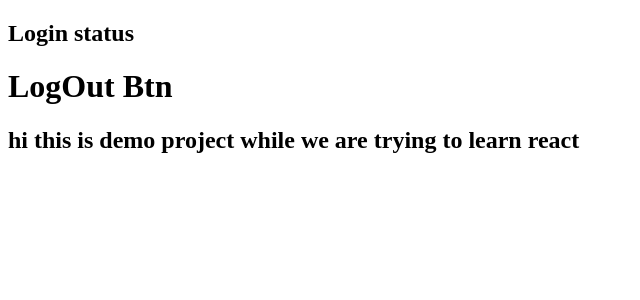
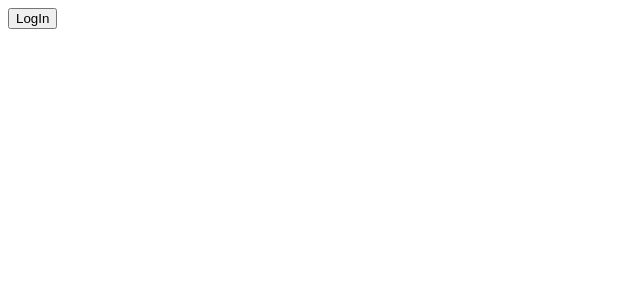
Before and after one commit to Sabibur201-Rahaman/react_first_project, a React (Vite) app: page / in a window 1280 px wide. Shown: the top 300 px of the page, without its empty margins (0-640 px from the left). Built offline with nearby package versions, Linux system fonts and the light colour scheme; the HTML template or start-up script is replaced by a standard one.

Commit message:
login status using switch case

```diff
--- a/src/App.jsx
+++ b/src/App.jsx
@@ -1,27 +1,10 @@
-
-import Demo from "./demo"
-const statusloginBtn=(status=true)=>{
-if(status){
-return(
-  <h1>LogOut Btn</h1>
-)
-}else{
-  return<h1>LogIn</h1>
-}
-}
-function App() {
 
 
-
-
-    return (
-      <>
-      <h2>Login status</h2>
-      {statusloginBtn(true)}
-      <Demo/>
-      </>
-
-    )
-
+function App() {
+const status=false;
+switch(status){
+case true:return<button>LogOut</button>
+case false:return <button>LogIn</button>
+}
     }
 export default App
```
